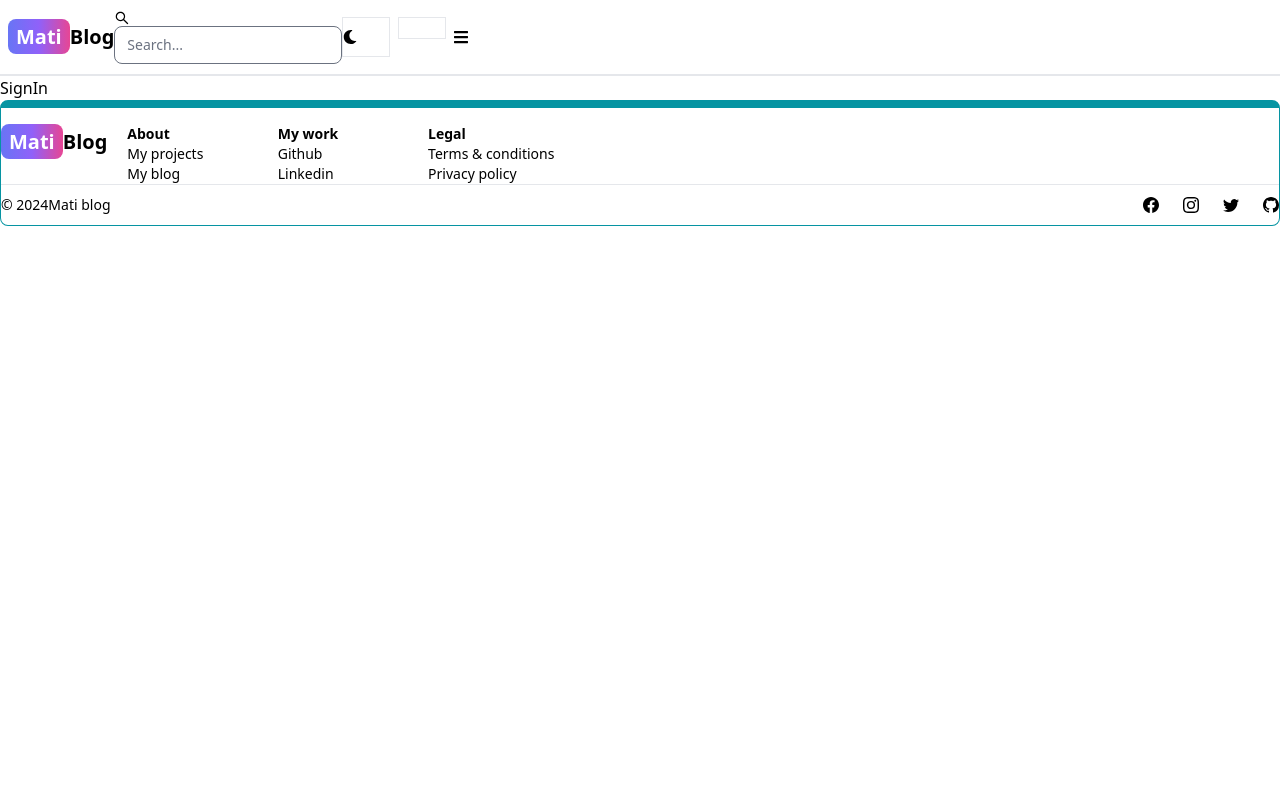
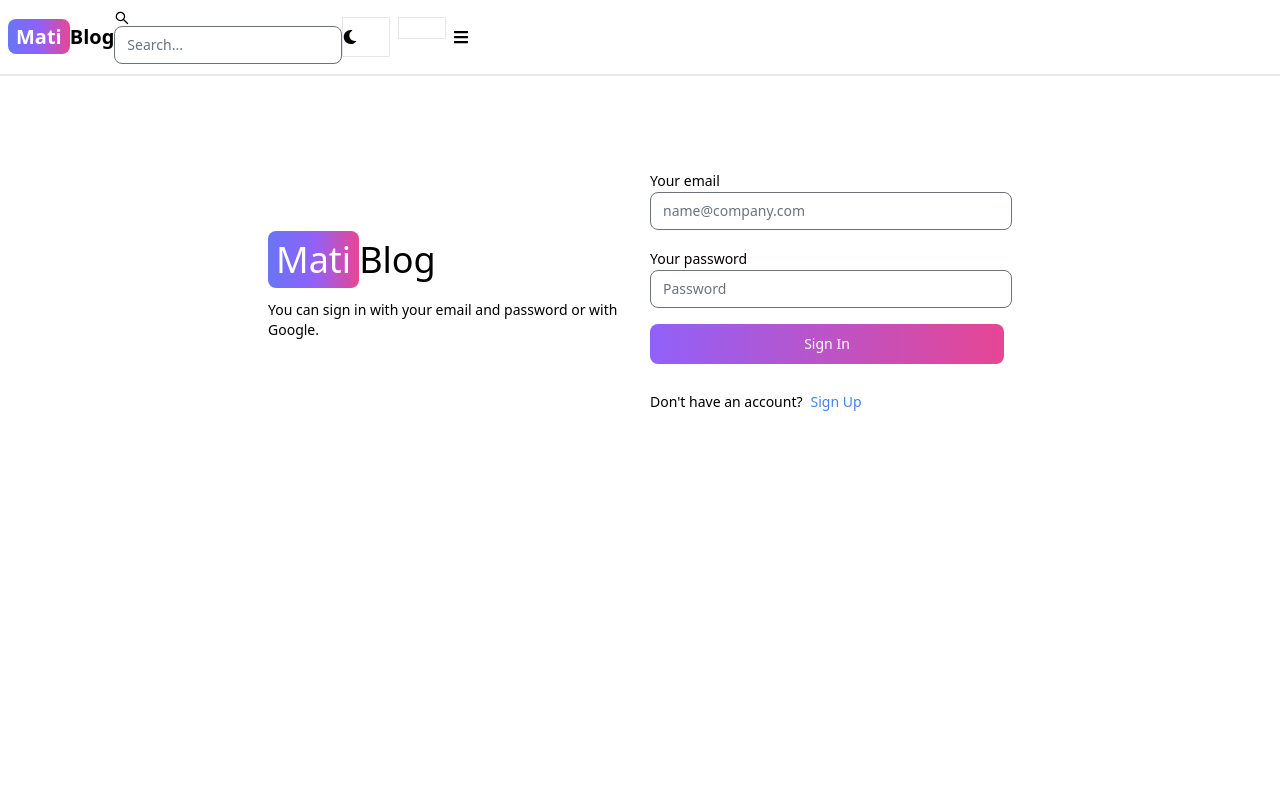
Before and after one commit to matidlr/mern-blog, a React (Vite) app in the folder client/: page /sign-in in a window 1280 px wide. Shown: the top 800 px of the page. Built offline with nearby package versions, Linux system fonts and the light colour scheme.

Commit message:
complete sign in page functionality

```diff
--- a/client/src/pages/SignIn.jsx
+++ b/client/src/pages/SignIn.jsx
@@ -1,9 +1,115 @@
-import React from 'react'
+import { Alert, Button, Label, TextInput } from 'flowbite-react';
+import { useState } from 'react';
+import { Link, useNavigate } from 'react-router-dom';
 
-const SignIn = () => {
-  return (
-    <div>SignIn</div>
-  )
+export default function SignIn ()  {
+    const [formData, setFormData] = useState({});
+    const [errorMessage, setErrorMessage] = useState(null);
+    const [loading, setLoading] = useState(false);
+    const navigate = useNavigate();
+    const handleChange = (e) => {
+    setFormData({ ...formData, [e.target.id]: e.target.value.trim() });
+  };
+
+const handleSubmit = async (e) => {
+   e.preventDefault();
+   if (!formData.email || !formData.password) {
+    return setErrorMessage('Please fill out all fields.');
+  }
+   try {
+     setLoading(true);
+     setErrorMessage(null);
+     const res = await fetch('/api/auth/signin', {
+      method: 'POST',
+      headers: { 'Content-Type': 'application/json' },
+      body: JSON.stringify(formData),
+     });
+     const data = await res.json();
+     if (data.success === false){
+      return setErrorMessage(data.message);
+     }
+     setLoading(false);
+     if(res.ok){
+      navigate('/');
+     }
+   } catch (error) {
+     setErrorMessage(error.message);
+     setLoading(false);
+   }
+
 }
 
-export default SignIn;
+  return (
+    <div className='min-h-screen mt-20'>
+       <div className="flex p-3 max-w-3xl mx-auto flex-col md:flex-row md:items-center gap-5">
+          {/* left */}
+          <div className="flex-1">
+            <Link to='/'
+                  className='font- bold dark:text-white text-4xl'>
+                <span className='px-2 py-1 bg-gradient-to-r from-indigo-500
+                via-purple-500 to-pink-500 rounded-lg text-white'>
+                  Mati
+                </span>
+                  Blog
+          </Link>
+          <p className='text-sm mt-5'>
+             You can sign in
+             with your email and password or with Google.
+          </p>
+          </div>
+          {/* right */}
+          <div className="flex-1">
+            <form
+                className='flex flex-col gap-4'
+                onSubmit={handleSubmit}>
+               <div className="">
+                 <Label value='Your email'/>
+                 <TextInput
+                     type='email'
+                     placeholder='name@company.com'
+                     id='email'
+                     onChange={handleChange}/>
+               </div>
+               <div className="">
+                 <Label value='Your password'/>
+                 <TextInput
+                      type='password'
+                      placeholder='Password'
+                      id='password'
+                      onChange={handleChange}/>
+               </div>
+               <button
+                    type="submit"
+                    className="text-white bg-gradient-to-r from-purple-500 to-pink-500 hover:bg-gradient-to-l focus:ring-4 focus:outline-none focus:ring-purple-200 dark:focus:ring-purple-800 font-medium rounded-lg text-sm px-5 py-2.5 text-center me-2 mb-2"
+                    disabled={loading}>
+                    {
+                       loading ? 'Loading...' : 'Sign In'
+                    }
+                </button>
+
+            </form>
+
+            <div className="flex gap-2 text-sm mt-5">
+               <span>Don't have an account?</span>
+               <Link to='/sign-up' className='text-blue-500'>
+                  Sign Up
+               </Link>
+            </div>
+            {
+              errorMessage && (
+                <div class="flex items-center p-4 mb-4 text-sm text-red-800 rounded-lg bg-red-50 dark:bg-gray-800 dark:text-red-400" role="alert">
+                <svg class="flex-shrink-0 inline w-4 h-4 me-3" aria-hidden="true" xmlns="http://www.w3.org/2000/svg" fill="currentColor" viewBox="0 0 20 20">
+                  <path d="M10 .5a9.5 9.5 0 1 0 9.5 9.5A9.51 9.51 0 0 0 10 .5ZM9.5 4a1.5 1.5 0 1 1 0 3 1.5 1.5 0 0 1 0-3ZM12 15H8a1 1 0 0 1 0-2h1v-3H8a1 1 0 0 1 0-2h2a1 1 0 0 1 1 1v4h1a1 1 0 0 1 0 2Z"/>
+                </svg>
+                <span class="sr-only">Info</span>
+                <div>
+                  <span class="font-medium">{errorMessage}</span>
+                </div>
+              </div>
+              )
+            }
+          </div>
+       </div>
+    </div>
+  );
+};
```
